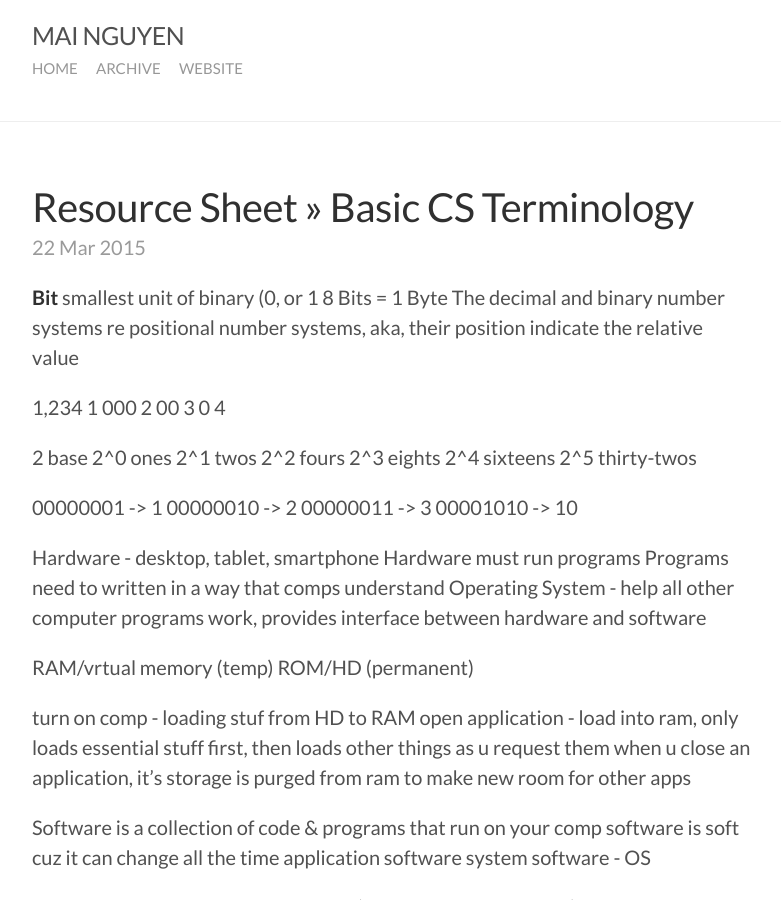
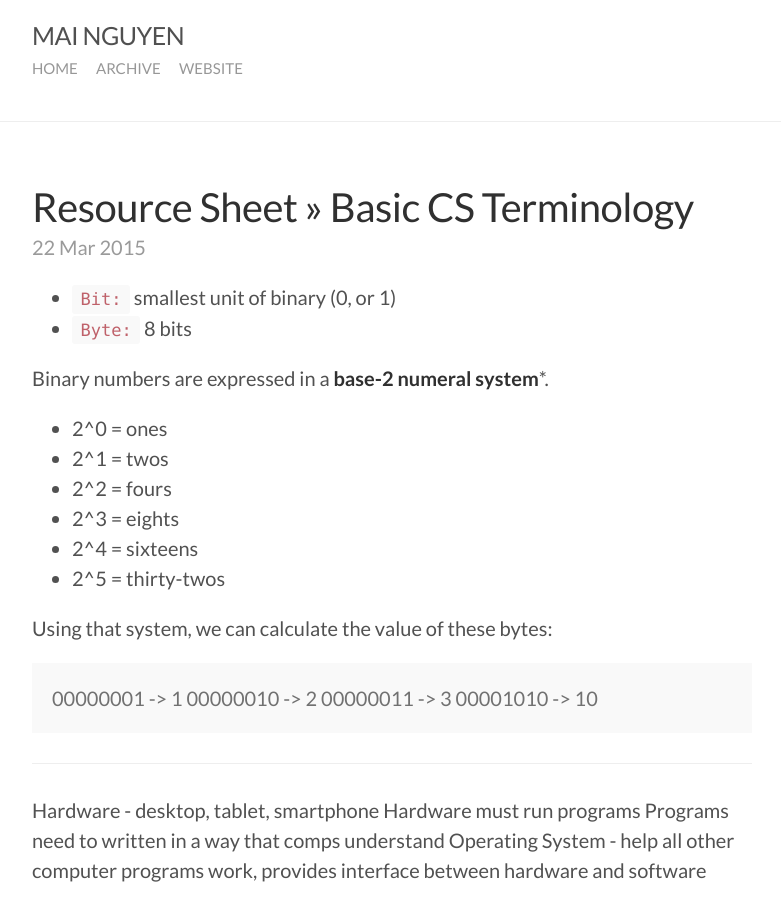
Before and after one commit to mxngyn/blog, a Jekyll site: the page built from _posts/2015-03-22-basic-cs-terminology.md, in a window 1280 px wide and 900 px high. Shown: the whole window, without its empty margins (248-1029 px from the left). Built offline with Jekyll 4.4.1, drawn with Linux system fonts in a browser that asks for light colours; Markdown is read by kramdown in place of the engine named in the settings.

Commit message:
Format bit/bytes section

```diff
--- a/_posts/2015-03-22-basic-cs-terminology.md
+++ b/_posts/2015-03-22-basic-cs-terminology.md
@@ -7,28 +7,28 @@ tags: [computer-science, resource]
 
 <!-- more -->
 
-**Bit** smallest unit of binary (0, or 1
-8 Bits = 1 Byte
-The decimal and binary number systems re positional number systems, aka, their position indicate the relative value
+- `Bit:` smallest unit of binary (0, or 1)
+- `Byte:` 8 bits
 
-1,234
-1 000
-2 00
-3 0
-4
+Binary numbers are expressed in a **base-2 numeral system***.
 
-2 base
-2^0 ones
-2^1 twos
-2^2 fours
-2^3 eights
-2^4 sixteens
-2^5 thirty-twos
+- 2^0 = ones
+- 2^1 = twos
+- 2^2 = fours
+- 2^3 = eights
+- 2^4 = sixteens
+- 2^5 = thirty-twos
 
-00000001 -> 1
-00000010 -> 2
-00000011 -> 3
-00001010 -> 10
+Using that system, we can calculate the value of these bytes:
+
+<div class="message">
+  00000001 -> 1
+  00000010 -> 2
+  00000011 -> 3
+  00001010 -> 10
+</div>
+
+* * *
 
 Hardware - desktop, tablet, smartphone
 Hardware must run programs
```
